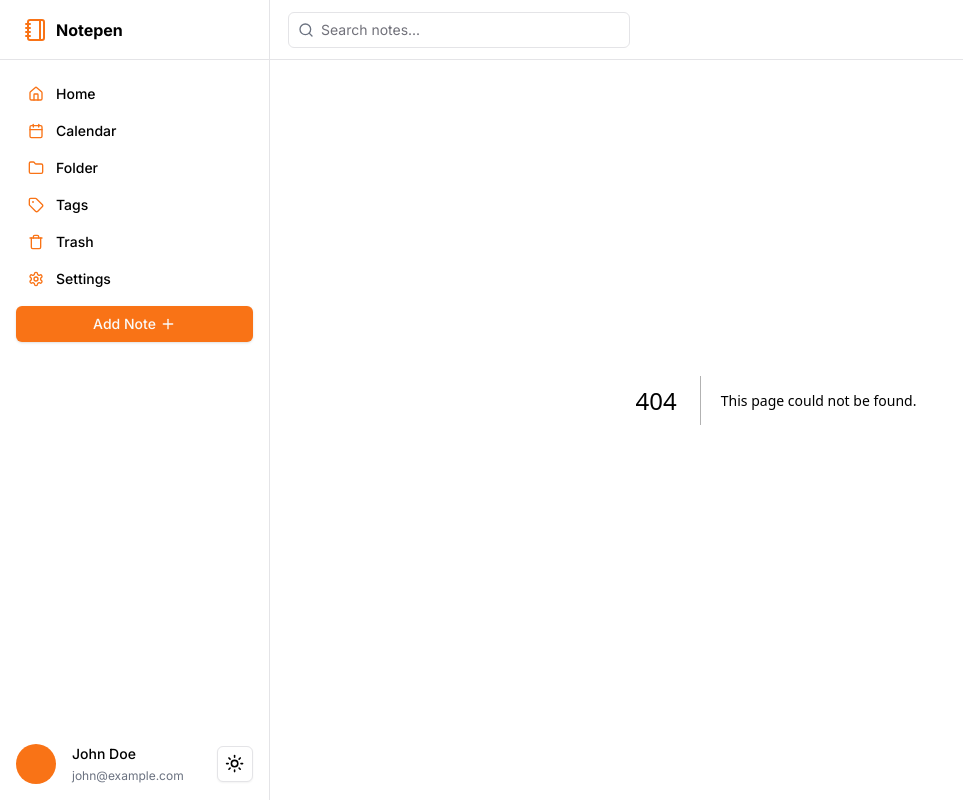
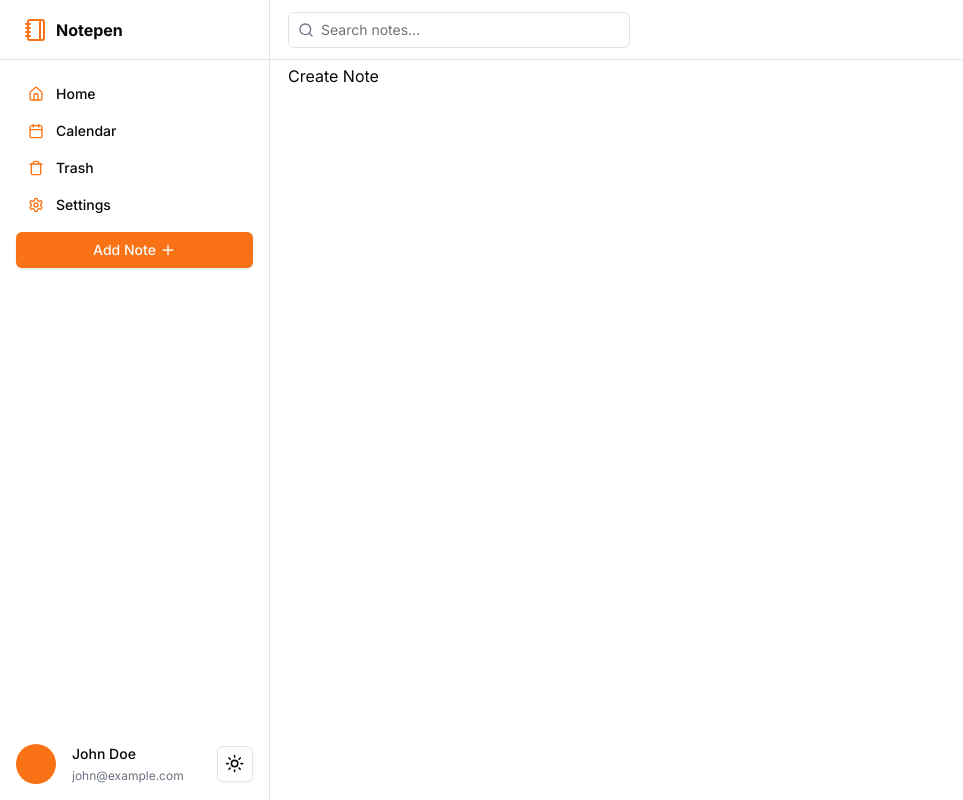
Before and after one commit to MuhammadKaifNazeer/plasio, a Next.js app: page /createnote in a window 1280 px wide. Before the commit this address had no page. Shown: the whole page, without its empty margins (0-963 px from the left). Built offline with nearby package versions, Linux system fonts and the light colour scheme.

Commit message:
created pages

```diff
--- a/package.json
+++ b/package.json
@@ -23,7 +23,6 @@
     "next-themes": "^0.3.0",
     "react": "^18",
     "react-dom": "^18",
-    "react-router-dom": "^6.23.1",
     "tailwind-merge": "^2.3.0",
     "tailwindcss-animate": "^1.0.7"
   },
--- /dev/null
+++ b/src/app/calendar/page.tsx
@@ -0,0 +1,11 @@
+import React from "react";
+
+const Calendar = () => {
+  return (
+    <>
+      <div className="px-4">Calendar</div>
+    </>
+  );
+};
+
+export default Calendar;
--- /dev/null
+++ b/src/app/createnote/page.tsx
@@ -0,0 +1,12 @@
+import Note from "@/components/Note/Note";
+import React from "react";
+
+const CreateNote = () => {
+  return (
+    <>
+      <div className="px-4">Create Note</div>
+    </>
+  );
+};
+
+export default CreateNote;
--- /dev/null
+++ b/src/app/editnote/page.tsx
@@ -0,0 +1,11 @@
+import React from "react";
+
+const EditNote = () => {
+  return (
+    <>
+      <div className="px-4">Edit Note</div>
+    </>
+  );
+};
+
+export default EditNote;
--- a/src/app/layout.tsx
+++ b/src/app/layout.tsx
@@ -27,7 +27,7 @@ export default function RootLayout({
           disableTransitionOnChange
         >
           <Sidebar />
-          <div className="lg:ml-[17rem]">
+          <div className="lg:pl-[17rem] pt-[4rem]">
             <div className=" ">{children}</div>
           </div>
         </ThemeProvider>
--- /dev/null
+++ b/src/app/login/page.tsx
@@ -0,0 +1,11 @@
+import React from "react";
+
+const LogIn = () => {
+  return (
+    <>
+      <div className="px-4">LogIn</div>
+    </>
+  );
+};
+
+export default LogIn;
--- /dev/null
+++ b/src/app/settings/page.tsx
@@ -0,0 +1,11 @@
+import React from "react";
+
+const Settings = () => {
+  return (
+    <>
+      <div className="px-4">Settings</div>
+    </>
+  );
+};
+
+export default Settings;
--- /dev/null
+++ b/src/app/signin/page.tsx
@@ -0,0 +1,11 @@
+import React from "react";
+
+const SignIn = () => {
+  return (
+    <>
+      <div className="px-4">SignIn</div>
+    </>
+  );
+};
+
+export default SignIn;
--- /dev/null
+++ b/src/app/trash/page.tsx
@@ -0,0 +1,11 @@
+import React from "react";
+
+const Trash = () => {
+  return (
+    <>
+      <div className="px-4">Trash</div>
+    </>
+  );
+};
+
+export default Trash;
--- a/src/components/Note/Note.tsx
+++ b/src/components/Note/Note.tsx
@@ -39,7 +39,7 @@ import Searchbar from "../Searchbar/Searchbar";
 
 export default function Note() {
   return (
-    <div key="1" className="grid min-h-screen w-full max-w-screen">
+    <div className="grid min-h-screen w-full max-w-screen">
       <div className="flex flex-col">
         {/* <div className="w-100 h-[10rem] bg-primary rounded m-4"></div> */}
 
@@ -49,7 +49,7 @@ export default function Note() {
             <Searchbar />
           </div> */}
 
-          <div className="grid grid-cols-1 sm:grid-cols-2 md:grid-cols-3 lg:grid-cols-4 2xl:grid-cols-5 gap-4 mt-[4rem]">
+          <div className="grid grid-cols-1 sm:grid-cols-2 md:grid-cols-3 lg:grid-cols-4 2xl:grid-cols-5 gap-4">
             <div className="w-full sm:hidden">
               <Searchbar />
             </div>
--- a/src/components/Sidebar/Sidebar.tsx
+++ b/src/components/Sidebar/Sidebar.tsx
@@ -28,7 +28,6 @@ import { ThemeToggler } from "../ThemeToggler/ThemeToggler";
 import { HamburgerMenuIcon } from "@radix-ui/react-icons";
 import { Input } from "../ui/input";
 import Searchbar from "../Searchbar/Searchbar";
-import { useLocation } from "react-router-dom";
 import { useRouter } from "next/navigation";
 import { usePathname } from "next/navigation";
 
@@ -42,16 +41,6 @@ const links = [
     link: "/calendar",
     name: "Calendar",
     icon: <Calendar />,
-  },
-  {
-    link: "/folders",
-    name: "Folder",
-    icon: <Folder />,
-  },
-  {
-    link: "/tags",
-    name: "Tags",
-    icon: <Tag />,
   },
   {
     link: "/trash",
@@ -94,7 +83,7 @@ const Sidebar = () => {
             <Searchbar />
           </div>
           <div className="flex-1 justify-end flex gap-2">
-            <Link href={"#"} className="lg:hidden">
+            <Link href={"/createnote"} className="lg:hidden">
               <Button className="">
                 Add Note
                 <Plus className="ml-1 h-4 w-4" />
@@ -146,7 +135,7 @@ const Sidebar = () => {
                   </Button>
                 </Link>
               ))}
-              <Link href={"#"} className="hidden lg:block">
+              <Link href={"/createnote"} className="hidden lg:block">
                 <Button className="w-full mt-2">
                   Add Note
                   <Plus className="ml-1 h-4 w-4" />
```
Also changed, not shown: 2 other files (tests, documents, lock files or other folders).
